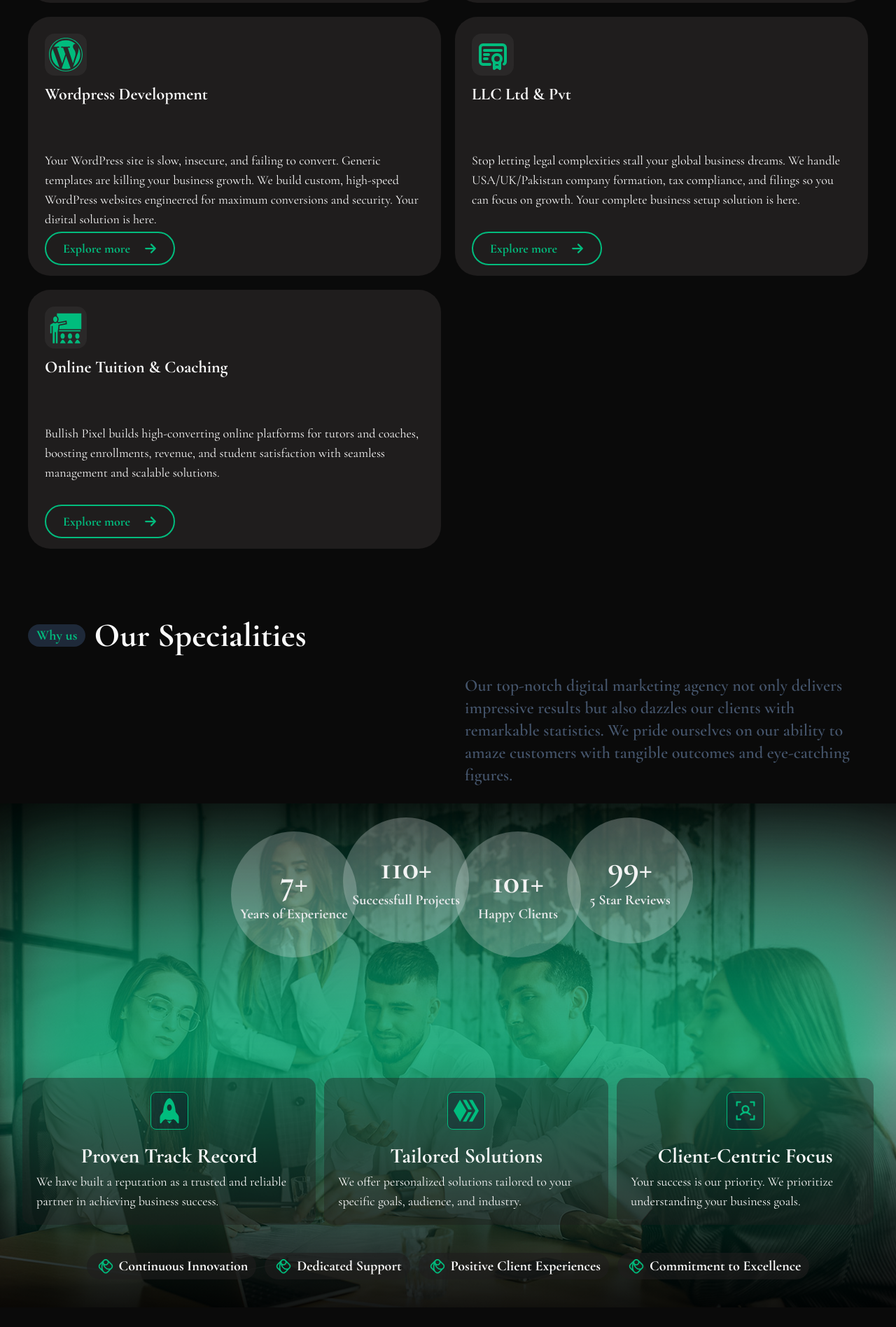
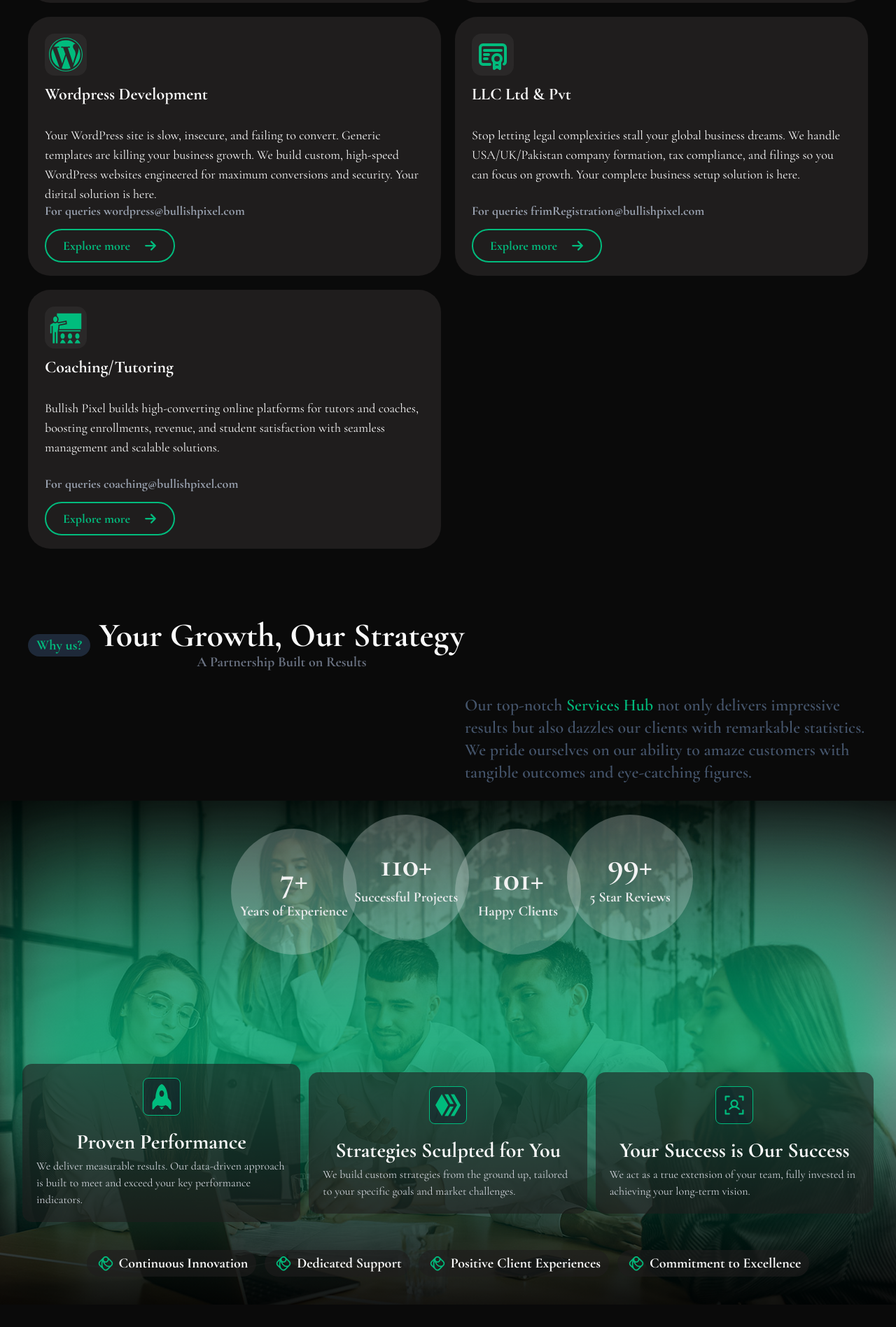
Before and after one commit to Rajab-ali99/Agency, a Next.js app: page / in a window 1280 px wide. Shown: the part 2696-4592 px from the top of the page at 70% size. Built offline with nearby package versions, Linux system fonts and the light colour scheme.

Commit message:
small embedment

```diff
--- a/app/about/page.jsx
+++ b/app/about/page.jsx
@@ -223,7 +223,7 @@ const AboutPage = () => {
                     </div>
                     <div className="bg-[#1f1d1d] flex flex-col items-center p-4 rounded-3xl">
                         <h2 className="text-emerald-500 font-extrabold text-2xl">Malik Asif</h2>
-                        <p className="font-semibold text-lg text-gray-400">Founder, Marketing Expert</p>
+                        <p className="font-semibold text-lg text-gray-400">HR & Instructor </p>
                     </div>
                 </div>
 
@@ -240,7 +240,7 @@ const AboutPage = () => {
                     </div>
                     <div className="bg-[#1f1d1d] flex flex-col items-center p-4 rounded-3xl">
                         <h2 className="text-emerald-500 font-extrabold text-2xl">Rajab Ali</h2>
-                        <p className="font-semibold text-lg text-gray-400">Co-Founder & CEO</p>
+                        <p className="font-semibold text-lg text-gray-400">CEO & Web Developer</p>
                     </div>
                 </div>
 
@@ -255,7 +255,7 @@ const AboutPage = () => {
                     </div>
                     <div className="bg-[#1f1d1d] flex flex-col items-center p-4 rounded-3xl">
                         <h2 className="text-emerald-500 font-extrabold text-2xl">Muhammad Hamza</h2>
-                        <p className="font-semibold text-lg text-gray-400">Marketing Specialist</p>
+                        <p className="font-semibold text-lg text-gray-400">MD & Marketing Expert</p>
                     </div>
                 </div>
             </div>
--- a/app/page.jsx
+++ b/app/page.jsx
@@ -72,23 +72,27 @@ export default function Home() {
         </div>
         <div className="pt-5 flex justify-center md:justify-end">
           <Link href={WEBSITE_SERVICES} >
-          <Button text='VIEW ALL SERVICES' type='button' />
+            <Button text='VIEW ALL SERVICES' type='button' />
           </Link>
         </div>
         <div className="md:py-25 py-8">
-        <Service/>
+          <Service />
         </div>
       </section>
 
       {/* Our Expertise Section */}
       <section>
         <div className="flex px-10 pb-3 md:pb-8 flex-col md:flex-row items-center gap-3">
-          <span className="text-emerald-500 text-xl font-black px-3 py-0.5 rounded-full bg-gray-800">Why us</span>
-          <h2 className="font-black text-4xl md:text-5xl">Our Specialities</h2>
+          <span className="text-emerald-500 md:text-xl font-black px-3 py-0.5 rounded-full bg-gray-800">Why us?</span>
+          <div className="mb-5 md:mb-0">
+
+            <h2 className="font-black text-2xl md:text-5xl">Your Growth, Our Strategy</h2>
+            <p className="text-center md:text-xl font-black text-gray-500">A Partnership Built on Results</p>
+          </div>
         </div>
         <div className="text-slate-600 font-semibold text-md md:text-2xl flex md:justify-end pb-6">
           <div className="md:w-xl text-center md:text-left w-[250px] mx-auto md:mx-10">
-            Our top-notch digital marketing agency not only delivers impressive results but also dazzles our clients with remarkable statistics. We pride ourselves on our ability to amaze customers with tangible outcomes and eye-catching figures.
+            Our top-notch <span className="text-emerald-500">Services Hub</span> not only delivers impressive results but also dazzles our clients with remarkable statistics. We pride ourselves on our ability to amaze customers with tangible outcomes and eye-catching figures.
 
           </div>
         </div>
@@ -106,7 +110,7 @@ export default function Home() {
 
             <div className="bg-slate-50/25 relative right-5 bottom-5 h-[110px] w-[110px] md:h-[180px] gap-2 flex flex-col items-center justify-center md:w-[180px] rounded-full  ">
               <div className="md:text-5xl text-3xl font-black ">110+</div>
-              <div className="font-bold text-gray-100 text-xs md:text-xl">Successfull Projects</div>
+              <div className="font-bold text-gray-100 text-xs md:text-xl">Successful Projects</div>
             </div>
 
             <div className="bg-slate-50/25 relative right-10  h-[110px] w-[110px] md:h-[180px] gap-2 flex flex-col items-center justify-center md:w-[180px] rounded-full  ">
@@ -122,27 +126,27 @@ export default function Home() {
 
           </div>
           <div className="absolute z-20 bottom-0 w-full ">
-            <div className="flex flex-col md:flex-row gap-3 px-8  items-center">
-              <div className="p-5 flex  rounded-xl flex-col gap-1 items-center bg-[#1f1d1d]/40 justify-center ">
+            <div className="grid md:grid-cols-3 gap-3 px-8  items-center">
+              <div className="p-5 flex  rounded-xl flex-col gap-1 items-center bg-[#1f1d1d]/60    justify-center ">
                 <div className="p-2 rounded-md mb-4 bg-gray-900/40 border-emerald-500 border">
                   < BsFillRocketFill className="text-emerald-500 text-4xl" />
                 </div>
-                <h3 className="text-3xl font-black">Proven Track Record</h3>
-                <p className="text-lg">We have built a reputation as a trusted and reliable partner in achieving business success.</p>
+                <h3 className="md:text-3xl text-2xl font-black">Proven Performance</h3>
+                <p className="md:text-base text-gray-300 text-sm">We deliver measurable results. Our data-driven approach is built to meet and exceed your key performance indicators.</p>
               </div>
-              <div className="p-5 flex rounded-xl flex-col gap-1 items-center bg-[#1f1d1d]/40 justify-center ">
+              <div className="p-5 flex rounded-xl flex-col gap-1 items-center bg-[#1f1d1d]/60 justify-center ">
                 <div className="p-2 rounded-md mb-4 bg-gray-900/40 border-emerald-500 border">
                   < SiHiveBlockchain className="text-emerald-500 text-4xl" />
                 </div>
-                <h3 className="text-3xl font-black">Tailored Solutions</h3>
-                <p className="text-lg">We offer personalized solutions tailored to your specific goals, audience, and industry.</p>
+                <h3 className="md:text-3xl text-xl font-black">Strategies Sculpted for You</h3>
+                <p className="md:text-base text-gray-300 text-sm">We build custom strategies from the ground up, tailored to your specific goals and market challenges.</p>
               </div>
-              <div className="p-5 flex rounded-xl flex-col gap-1 items-center bg-[#1f1d1d]/40 justify-center ">
+              <div className="p-5 flex rounded-xl flex-col gap-1 items-center bg-[#1f1d1d]/60 justify-center ">
                 <div className="p-2 rounded-md mb-4 bg-gray-900/40 border-emerald-500 border">
                   < PiUserFocus className="text-emerald-500 text-4xl" />
                 </div>
-                <h3 className="text-3xl font-black">Client-Centric Focus</h3>
-                <p className="text-lg">Your success is our priority. We prioritize understanding your business goals.</p>
+                <h3 className="md:text-3xl text-xl font-black">Your Success is Our Success</h3>
+                <p className="md:text-base text-gray-300 text-sm">We act as a true extension of your team, fully invested in achieving your long-term vision.</p>
               </div>
             </div>
             <div className="flex flex-col my-8 md:my-0 md:flex-row justify-center items-center gap-3">
@@ -179,7 +183,7 @@ export default function Home() {
             <Image className="rounded-3xl  md:hidden opacity-50" src={devM.src} height={devM.height} width={devM.width} alt="developer img" />
             <div className="absolute bottom-0 p-10 left-0">
               <h2 className="font-black md:ps-20 text-emerald-500 text-9xl">110%</h2>
-              <p className="text-2xl md:text-4xl text-emerald-400 font-black md:font-bold">Your Business Growth is definite with Bullish Pixel</p>
+              <p className="text-2xl md:text-4xl text-emerald-400 font-black md:font-bold">Your Business Growth is definite with Bullish <span className="text-red-500">Pixel</span></p>
               <p className="md:text-slate-500 text-lg md:text-2xl mt-40 md:mt-10">Your businesses & your thoughts must have to grow with Bullish Pixel Strategies.
 
               </p>
--- a/app/terms_conditions/page.jsx
+++ b/app/terms_conditions/page.jsx
@@ -4,7 +4,10 @@ const TermsConditionsPage = () => {
     return (
         <div className='md:mx-20 mt-30 md:text-lg text-sm  md:p-10 text-slate-500 p-5 mx-5 my-10 rounded-3xl  bg-[#1f1d1d]/60'>
             <h1 className='md:text-5xl text-3xl text-center font-black text-emerald-500'>Terms of Service (TOS) – Bullish Pixel</h1>
-            <p>Effective Date: Upon Publication</p>
+             <div className='text-white text-lg md:text-2xl font-bold mt-5 md:mt-10'>
+                <p>Effective Date: <span className='text-red-400'>May 23, 2024</span></p>
+                <p>Last Updated: <span className='text-red-400'>May 23, 2024</span></p>
+            </div>
             <p>Website: bullishpixel.com</p>
             <p>Email: hello@bullishpixel.com</p>
             <p>Contact: +92 311 7787 395</p>
--- a/components/ContactForm.jsx
+++ b/components/ContactForm.jsx
@@ -63,7 +63,7 @@ export default function ContactSection() {
                                                 <FormLabel className="text-gray-300 text-lg font-bold">Name</FormLabel>
                                                 <FormControl>
                                                     <Input
-                                                        placeholder="Jane Smith"
+                                                        placeholder="Enter your name..."
                                                         className="bg-[#1b1b1b]  h-14 text-xl! font-medium! placeholder:text-lg border-white/10 rounded-3xl focus:shadow-md focus:shadow-emerald-500 text-white placeholder-gray-400"
                                                         {...field}
                                                     />
@@ -82,7 +82,7 @@ export default function ContactSection() {
                                                 <FormLabel className="text-gray-300 text-lg font-bold">Email</FormLabel>
                                                 <FormControl>
                                                     <Input
-                                                        placeholder="jane@agency.com"
+                                                        placeholder="Enter your email..."
                                                         type="email"
                                                         className="bg-[#1b1b1b]  h-14 text-xl! font-medium! placeholder:text-lg border-white/10 rounded-3xl focus:shadow-md focus:shadow-emerald-500 text-white placeholder-gray-400"
                                                         {...field}
--- a/components/FAQS.jsx
+++ b/components/FAQS.jsx
@@ -480,7 +480,7 @@ export default function Faqs() {
                 ))}
             </div>
             <div className="max-w-4xl mx-auto">
-                 <h2 className="text-center text-2xl font-bold mt-10 text-red-500 my-2">About Coaching/Tuition Services</h2>
+                 <h2 className="text-center text-2xl font-bold mt-10 text-red-500 my-2">About Coaching/Tutoring Services</h2>
                 {LLCfaqs.map((faq, index) => (
                     <div
                         key={index}
--- a/components/Footer.jsx
+++ b/components/Footer.jsx
@@ -51,7 +51,8 @@ export default function Footer() {
                         </div>
                     </Link>
                     <p className="text-gray-400 text-sm md:text-lg leading-relaxed">
-                        With our the best strategies we perform digital success that helps your businesses sand out and grow faster.
+                        "We use the best strategies to achieve your success, helping your business stand out and grow faster."
+
                     </p>
                 </div>
                 <div className="flex justify-between">
@@ -78,7 +79,7 @@ export default function Footer() {
                             <li><Link className="hover:text-emerald-500 text-md" href="/services">Custom Website Development</Link></li>
                             <li><Link className="hover:text-emerald-500 text-md" href="/services">Shopify & Wordpress</Link></li>
                             <li><Link className="hover:text-emerald-500 text-md" href="/services">LLC LTD & PVT</Link></li>
-                            <li><Link className="hover:text-emerald-500 text-md" href="/services">Online Tuition & Coaching</Link></li>
+                            <li><Link className="hover:text-emerald-500 text-md" href="/services">Coaching/Tutoring</Link></li>
                         </ul>
                     </div>
                 </div>
@@ -91,7 +92,7 @@ export default function Footer() {
                         <li><Link className="hover:text-emerald-500 text-md" href="/services">Custom Website Development</Link></li>
                         <li><Link className="hover:text-emerald-500 text-md" href="/services">Shopify & Wordpress</Link></li>
                         <li><Link className="hover:text-emerald-500 text-md" href="/services">LLC Ltd & Pvt</Link></li>
-                        <li><Link className="hover:text-emerald-500 text-md" href="/services">Online Tuition & Coaching</Link></li>
+                        <li><Link className="hover:text-emerald-500 text-md" href="/services">Coaching/Tutoring</Link></li>
                     </ul>
                 </div>
 
--- a/components/ProjectsComponent.jsx
+++ b/components/ProjectsComponent.jsx
@@ -6,6 +6,7 @@ import sp from '@/public/assets/projects/sp.png'
 import td from '@/public/assets/projects/td.png'
 import cch from '@/public/assets/projects/cch.png'
 import mkt from '@/public/assets/projects/mkt.png'
+import llc from '@/public/assets/projects/llc.png'
 
 
 
@@ -71,7 +72,7 @@ const ProjectsComponent = () => {
 
             <div className='flex flex-col md:flex-row gap-3'>
                 <div>
-                    <Image className='rounded-3xl md:h-[400px] md:w-[400px] ' src={cch.src} height={cch.height} width={cch.width} alt='project 1 ' />
+                    <Image className='rounded-3xl md:h-[400px] md:w-[400px] ' src={llc.src} height={llc.height} width={llc.width} alt='project 1 ' />
                 </div>
                 <div className='bg-[#1f1d1d]/60 md:flex-1 flex flex-col justify-center md:h-[400px] p-4 md:p-5 rounded-3xl '>
                    <p className='text-xl font-black text-gray-500'>
--- a/components/Service.jsx
+++ b/components/Service.jsx
@@ -19,6 +19,7 @@ const services = [
         icon: <FaInstagram className="text-5xl text-emerald-500" />,
         description:
             "Your social media is a ghost town. Meanwhile, your ideal customers are buying from your competitors. We don’t just create content—we build sales pipelines. Bullish Pixel delivers a proven strategy that converts scrollers into buyers and drives real revenue. Stop wasting money. Start dominating.",
+        mail: "For queries marketing@bullishpixel.com ",
         details: [
             {
                 type: "heading",
@@ -205,7 +206,8 @@ const services = [
         title: "Trading",
         icon: <GiTrade className="text-5xl text-emerald-500" />,
         description:
-            "Tired of losing money to emotional trading? We replace guesswork with a proven system. Get AI-powered strategies, live market analysis, and expert training that turns your trades into consistent profits. This is your last stop before profitability",
+            "Tired of losing money to emotional trading? We replace guesswork with a proven system. Get AI-powered strategies, live market analysis, and expert training that turns your trades into consistent profits. This is your last stop before profitability.",
+            mail: "For queries trading@bullishpixel.com ",
         details: [
             {
                 type: "heading",
@@ -377,6 +379,7 @@ const services = [
         icon: <MdOutlineDeveloperMode className="text-5xl text-emerald-500" />,
         description:
             "Your competitors' websites are converting 3x more visitors than yours. We build custom, high-speed websites engineered to turn clicks into customers and stop revenue leaks. Your digital domination starts here.",
+            mail: "For queries webSolutions@bullishpixel.com ",
          details: [
             {
                 type: "heading",
@@ -550,6 +553,7 @@ const services = [
         icon: <SiShopify className="text-5xl text-emerald-500" />,
         description:
             "Your Shopify store is leaking revenue. Basic templates create abandoned carts, not loyal customers. We build high-converting, custom Shopify stores engineered to maximize sales and build your brand. Stop losing money. Start dominating.",
+             mail: "For queries shopify@bullishpixel.com ",
          details: [
             {
                 type: "heading",
@@ -721,6 +725,7 @@ const services = [
         icon: <BsWordpress className="text-5xl text-emerald-500" />,
         description:
             "Your WordPress site is slow, insecure, and failing to convert. Generic templates are killing your business growth. We build custom, high-speed WordPress websites engineered for maximum conversions and security. Your digital solution is here.",
+            mail: "For queries wordpress@bullishpixel.com ",
          details: [
             {
                 type: "heading",
@@ -889,6 +894,7 @@ const services = [
         icon: <TbCertificate className="text-5xl text-emerald-500" />,
         description:
             "Stop letting legal complexities stall your global business dreams. We handle USA/UK/Pakistan company formation, tax compliance, and filings so you can focus on growth. Your complete business setup solution is here.",
+            mail: "For queries frimRegistration@bullishpixel.com ",
         details: [
             {
                 type: "heading",
@@ -1052,10 +1058,11 @@ const services = [
     },
     {
         id: 7,
-        title: "Online Tuition & Coaching",
+        title: "Coaching/Tutoring",
         icon: <GiTeacher className="text-5xl text-emerald-500" />,
         description:
             "Bullish Pixel builds high-converting online platforms for tutors and coaches, boosting enrollments, revenue, and student satisfaction with seamless management and scalable solutions.",
+             mail: "For queries coaching@bullishpixel.com ",
         details: [
             {
                 type: "heading",
@@ -1234,9 +1241,10 @@ const Servces = () => {
                             <h2 className="font-bold text-2xl py-1">{service.title}</h2>
                         </div>
 
-                        <p className="text-lg h-26 overflow-hidden mt-15 ">
+                        <p className="text-lg h-26 overflow-hidden mt-6 ">
                             {service.description}
                         </p>
+                        <p className="md:text-lg font-black pt-1 text-gray-400">{service.mail}</p>
                         <div className="mt-3">
                             <Button1
                                 onClick={() => setSelectedService(service)}
```
Also changed, not shown: public/assets/projects/llc.png (added).
